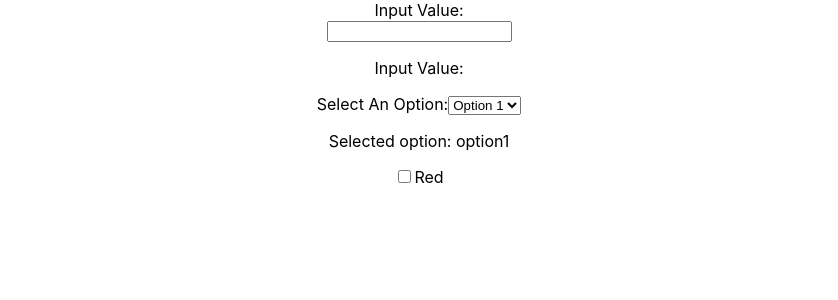
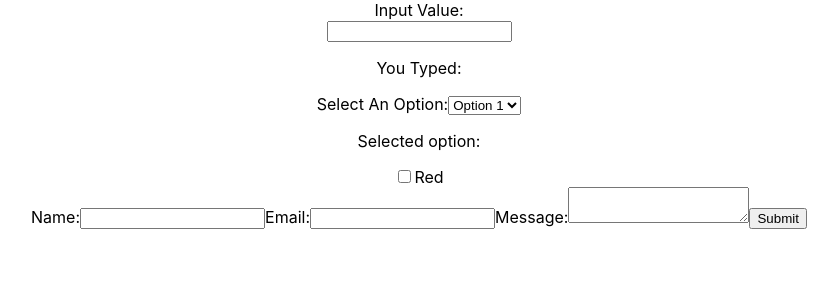
Before and after one commit to spirosEND/react-controlled-components, a React (Create React App) app: page / in a window 1280 px wide. Shown: the top 300 px of the page, without its empty margins (221-1059 px from the left). Built offline with nearby package versions, Linux system fonts and the light colour scheme.

Commit message:
fixed example

```diff
--- a/src/App.js
+++ b/src/App.js
@@ -8,6 +8,7 @@
       <ControlledComponent />
       <DropDown />
       <CheckBox />
+      <Multiple />
     </div>
   );
 }
@@ -28,7 +29,7 @@
             <br></br>
               <input type="text" value ={inputValue} onChange={handleChange} />
           </label>
-          <p>Input Value: {inputValue}</p>
+          <p>You Typed: {inputValue}</p>
       </form>
       </div>
   );
@@ -38,7 +39,7 @@
 
 
 function DropDown() {
-  const [selectedOption, setSelectedOption] = useState("option1");
+  const [selectedOption, setSelectedOption] = useState('');
   const handleDropdownChange = (event) => {
     setSelectedOption(event.target.value);
   };
@@ -73,10 +74,40 @@
         <input type="checkbox" name="color" checked={isChecked} onChange={handleCheckBoxChange}/>
         Red
       </label>
-      {isChecked && <div>Blue is selected!</div>}
+      {isChecked && <div>Red is selected!</div>}
     </form>
   );
 }
 
 
+function Multiple() {
+  const [formData, setFormData] = useState({name: "",email: "",message: ""});
+
+  const handleChange = (event) => {
+    const { name, value } = event.target;
+    setFormData((prevFormData) => ({ ...prevFormData, [name]: value }));
+  };
+
+  const handleSubmit = (event) => {
+    event.preventDefault();
+    alert(`Name: ${formData.name}, Email: ${formData.email}, Message: ${formData.message}`
+    );
+};
+
+  return (
+    <form onSubmit={handleSubmit}>
+      <label htmlFor="name">Name:</label>
+      <input type="text" id="name" name="name" value={formData.name} onChange={handleChange}/>
+
+      <label htmlFor="email">Email:</label>
+      <input type="email" id="email" name="email" value={formData.email} onChange={handleChange}/>
+
+      <label htmlFor="message">Message:</label>
+      <textarea id="message" name="message" value={formData.message} onChange={handleChange}/>
+
+      <button type="submit">Submit</button>
+    </form>
+  );
+}
+
 export default App;
```
